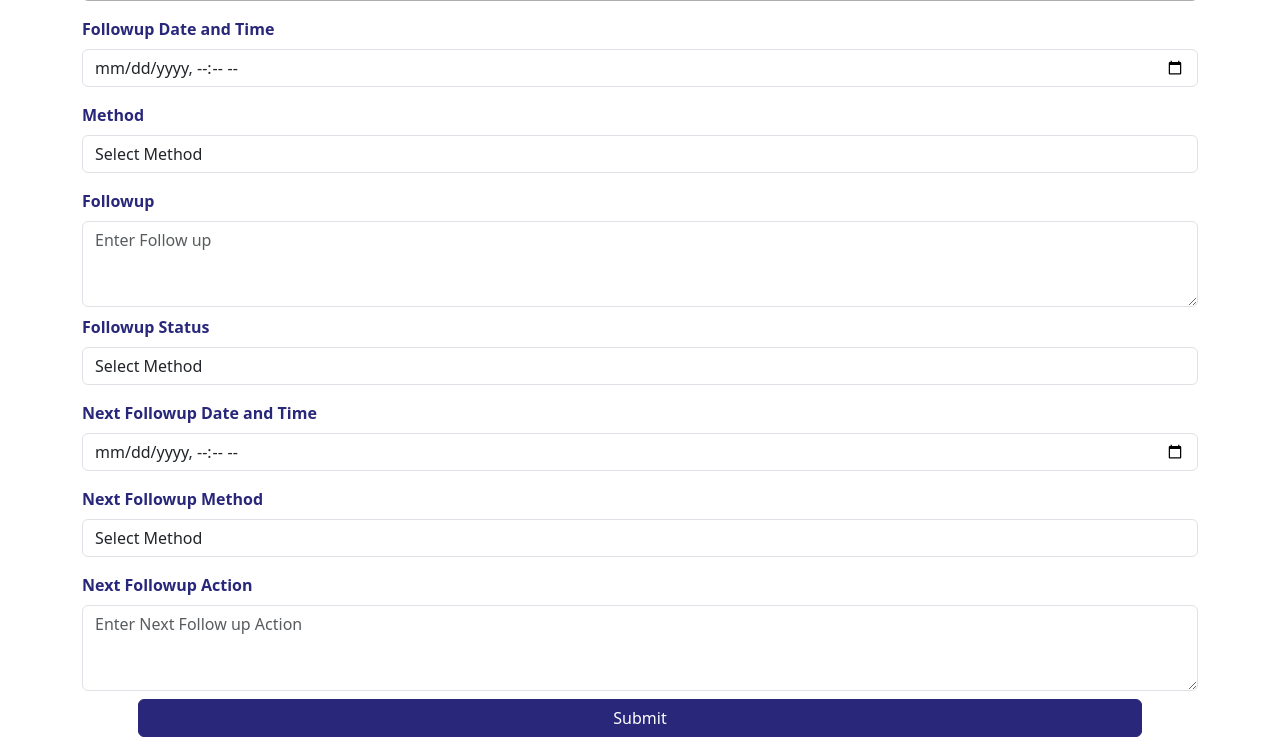
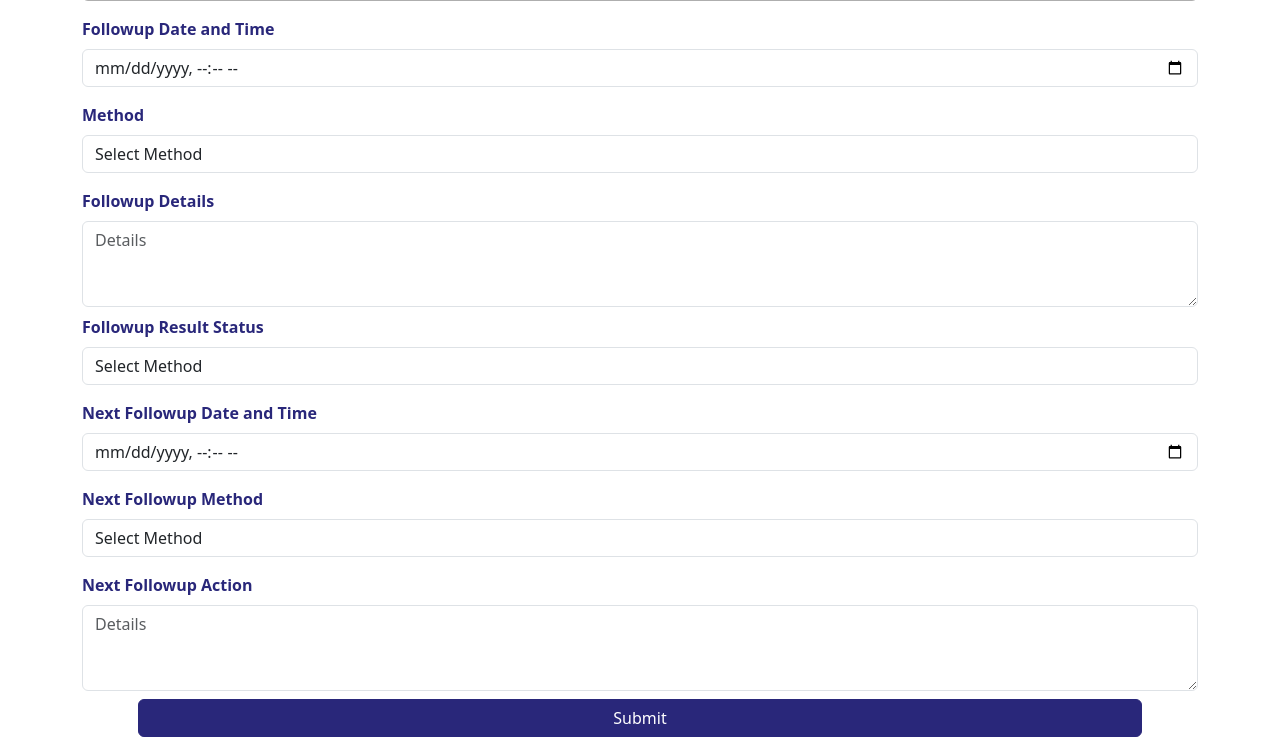
Before and after one commit to SunilLimje1979/drishtis_crm, a Django app: template templates/crm/add_followup.html in a window 1280 px wide. Shown: the part 142-879 px from the top of the page. Run offline with Django 5.2, Linux system fonts and the light colour scheme; the template is opened without the code that fills it, so the values that code supplies are empty.

Commit message:
commit message

```diff
--- a/drishtis_crm/settings.py
+++ b/drishtis_crm/settings.py
@@ -26,7 +26,6 @@ SECRET_KEY = 'django-insecure-%%=ya^c=yjcuxla%h&nu!h)_(a5z-@tbjyeb(o^qwt%(!7t-hj
 DEBUG = True
 
 ALLOWED_HOSTS = ["*","vgold.app"]
-
 
 # Application definition
 
--- a/templates/crm/add_followup.html
+++ b/templates/crm/add_followup.html
@@ -1,4 +1,5 @@
-{% load i18n %} {% load static %} {% load pwa %} {% comment %} {%
+{% load i18n %} {% load static %} {% load pwa %}
+{% comment %} {%
     progressive_web_app_meta %} {% endcomment %}
 
     <!DOCTYPE html>
@@ -187,13 +188,13 @@
 
           <!-- Followup For Input -->
             <div class="mb-2">
-              <label for="follow_up_details" class="form-label">Followup</label>
-              <textarea class="form-control" id="follow_up_details" name="follow_up_details" rows="3" placeholder="Enter Follow up" required></textarea>
+              <label for="follow_up_details" class="form-label">Followup Details</label>
+              <textarea class="form-control" id="follow_up_details" name="follow_up_details" rows="3" placeholder="Details" required></textarea>
              </div>
 
             <!-- Followup Status Input -->
             <div class="mb-3">
-              <label for="followup_status" class="form-label">Followup Status</label>
+              <label for="followup_status" class="form-label">Followup Result Status</label>
               <select class="form-control" id="followup_status" name="followup_status"  required>
                 <option value="" disabled selected>Select Method</option>
                 <option value="1">Success</option>
@@ -225,7 +226,7 @@
                <!-- Followup For Input -->
             <div class="mb-2">
               <label for="next_follow_up_details" class="form-label">Next Followup Action</label>
-              <textarea class="form-control" id="next_follow_up_details" name="next_follow_up_details" rows="3" placeholder="Enter Next Follow up Action" required></textarea>
+              <textarea class="form-control" id="next_follow_up_details" name="next_follow_up_details" rows="3" placeholder="Details" required></textarea>
              </div>
 
             <!-- Submit Button -->
```
Also changed, not shown: crm/views.py (+24 -0 lines), templates/crm/login.html (+64 -0 lines), 2 other files.
